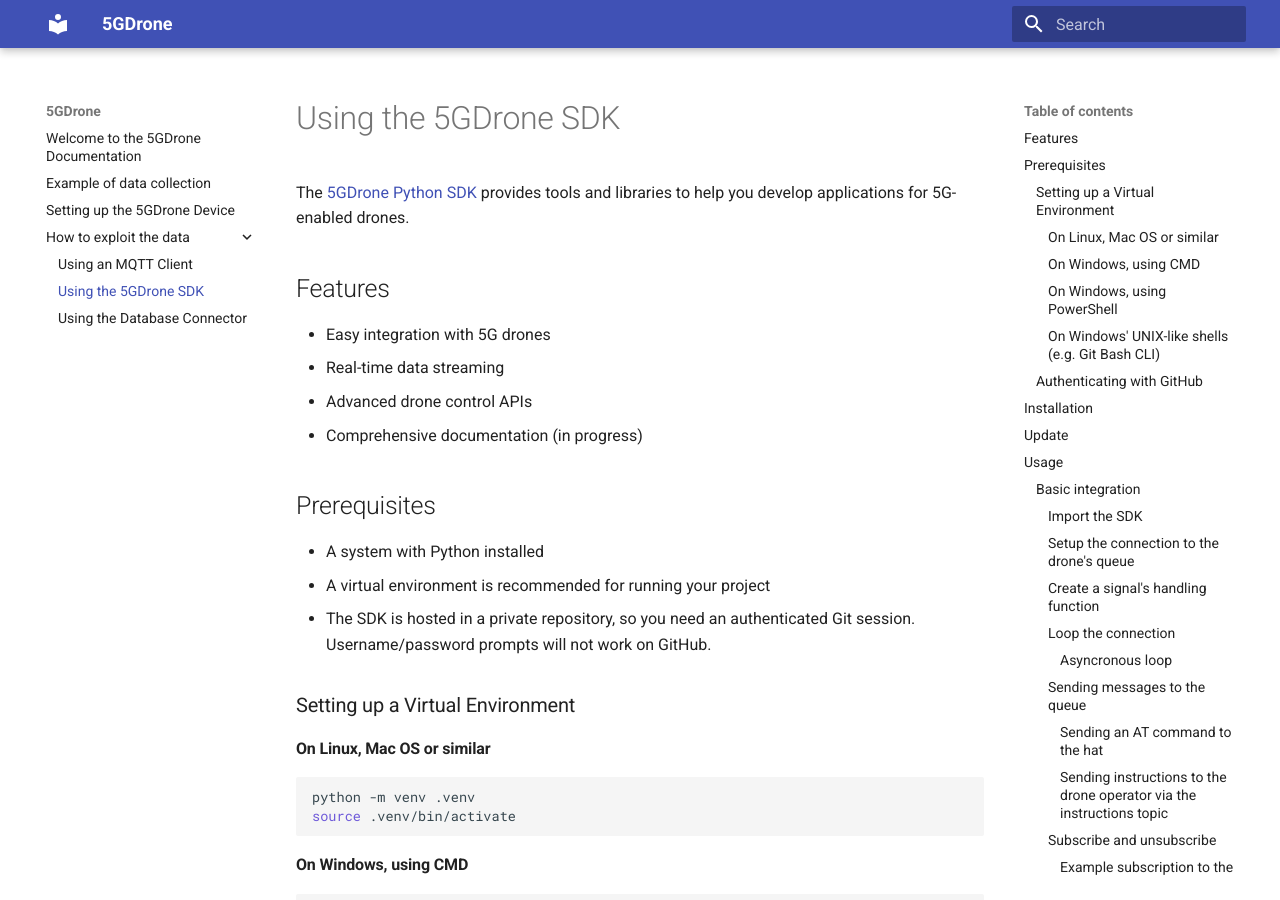
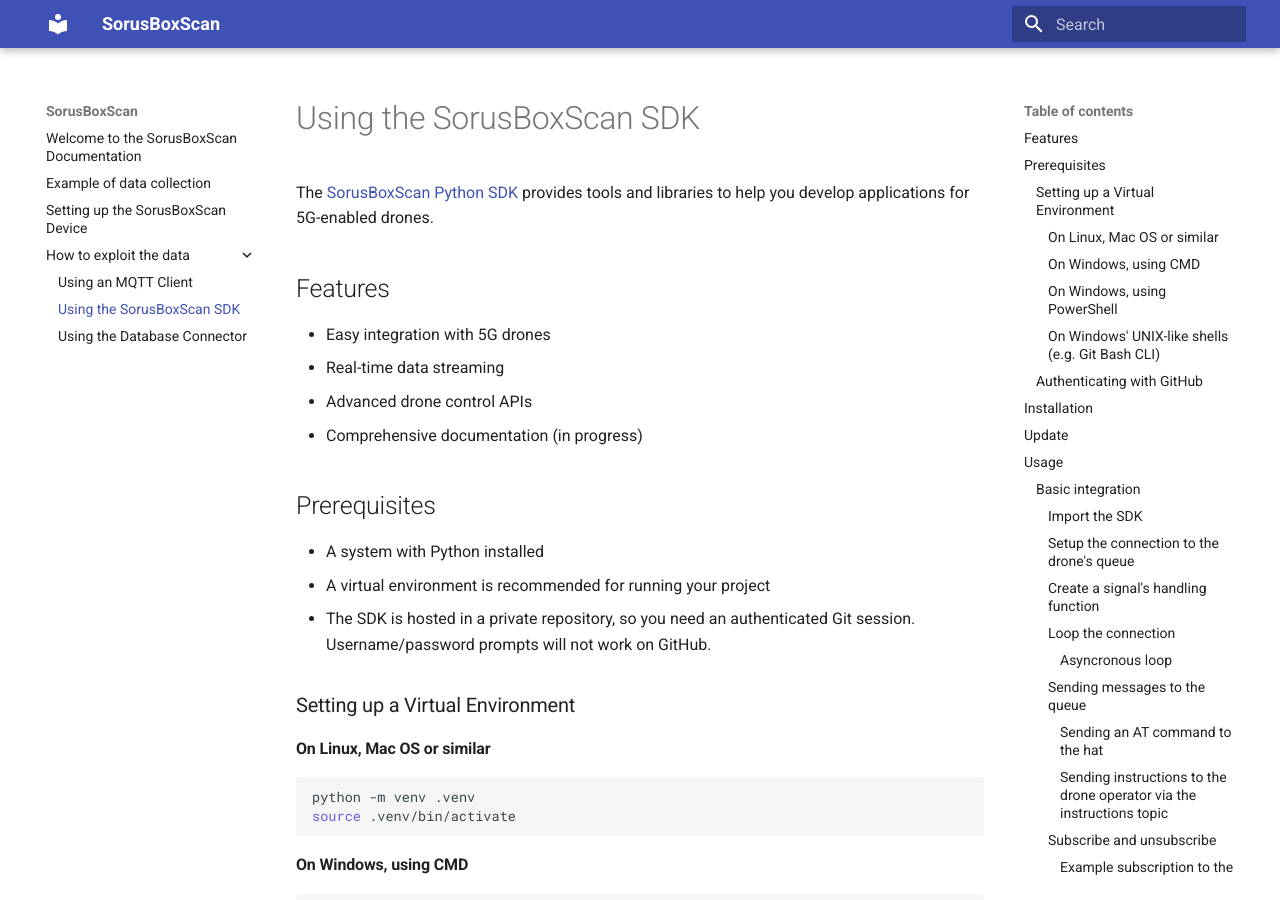
Before and after one commit to aferre88/5gdrone-docs, an MkDocs documentation site: the page built from docs/how-to-exploit-the-data/2sdk.md, in a window 1280 px wide and 900 px high. Built offline with MkDocs 1.6.1 and Material for MkDocs 9.7.7, drawn with Linux system fonts in a browser that asks for light colours.

Commit message:
5GDrone -> SorusBoxScan

```diff
--- a/docs/example.md
+++ b/docs/example.md
@@ -5,21 +5,21 @@
 
 For nearly 2.5 hours, both devices recorded the received signal strength and position every second. During this time, the vehicle was driven through residential streets, conventional roads, and motorways at speeds of up to 120 km/h. The vehicle was also stationary for 1.5 hours to observe how the measurements evolved over time. Unfortunately, these measurements were not recorded correctly because the device failed to correlate the data with the GPS location.
 
-The signal strength was measured in RSRP, as this was the only available metric for the mobile device. However, the 5GDrone also logged the RSRQ.
+The signal strength was measured in RSRP, as this was the only available metric for the mobile device. However, the SorusBoxScan also logged the RSRQ.
 
 ## Mapped results
 
 The map was divided into 50x50 meter square cells. The recorded signal strengths were color-coded on the map, representing the average RSRP for each cell according to the legend.
 
-![Map with the average RSRP for the mobile phone and the 5GDrone device](img/map-comparison.png)
+![Map with the average RSRP for the mobile phone and the SorusBoxScan device](img/map-comparison.png)
 
-It was observed that the 5GDrone device generally recorded better signal strength, likely due to its larger external antennas. However, the signal strength showed a high correlation between both devices. The correlation was not consistent across all stretches, which was expected since the devices were not always connected to the same band. The phone connected to 5G SA, while the 5GDrone connected to 5G NSA. Upon manual review, it was observed that the phone tended to connect to the N78 band for longer periods compared to the 5GDrone device.
+It was observed that the SorusBoxScan device generally recorded better signal strength, likely due to its larger external antennas. However, the signal strength showed a high correlation between both devices. The correlation was not consistent across all stretches, which was expected since the devices were not always connected to the same band. The phone connected to 5G SA, while the SorusBoxScan connected to 5G NSA. Upon manual review, it was observed that the phone tended to connect to the N78 band for longer periods compared to the SorusBoxScan device.
 
-Unfortunately, the mobile phone software did not record the band to which the phone was connected. However, this detail is available for the 5GDrone.
+Unfortunately, the mobile phone software did not record the band to which the phone was connected. However, this detail is available for the SorusBoxScan.
 
 Additionally, the mobile operator's antennas in the test area can be viewed in [the Antenas Móviles website](https://www.antenasmoviles.es/?b&B1&B3&B7&B8&B20&B38&5GL&5G&5GH&ms&/#14/40.2507/-3.7220/osm).
 
-## Results by band on the 5GDrone device
+## Results by band on the SorusBoxScan device
 ### b0
 ![b0](img/band-maps/b0.png)
 
--- a/docs/how-to-exploit-the-data/2sdk.md
+++ b/docs/how-to-exploit-the-data/2sdk.md
@@ -1,6 +1,6 @@
-# Using the 5GDrone SDK
+# Using the SorusBoxScan SDK
 
-The [5GDrone Python SDK](https://github.com/aferre88/5gdrone-sdk) provides tools and libraries to help you develop applications for 5G-enabled drones.
+The [SorusBoxScan Python SDK](https://github.com/aferre88/5gdrone-sdk) provides tools and libraries to help you develop applications for 5G-enabled drones.
 
 ## Features
 
--- a/docs/index.md
+++ b/docs/index.md
@@ -1,8 +1,8 @@
-# Welcome to the 5GDrone Documentation
+# Welcome to the SorusBoxScan Documentation
 
-![5GDrone device](img/5gdrone.jpg)
+![SorusBoxScan device](img/5gdrone.jpg)
 
-**5GDrone** is a device designed to measure the quality of 5G/4G/3G mobile network signals within a given area.
+**SorusBoxScan** is a device designed to measure the quality of 5G/4G/3G mobile network signals within a given area.
 
 It can provide data in real time whenever it connects to a suitable mobile network. If no connection is available, the device caches the data locally and relays it once connectivity is restored.
 
@@ -31,8 +31,8 @@
 ## How to Exploit the Data
 
 - **[Any MQTT client](how-to-exploit-the-data/1mqtt-client.md)** can subscribe to the signal quality messages in real time.
-- **[The 5GDrone Python SDK](how-to-exploit-the-data/2sdk.md)** provides tools and libraries to help you develop applications for 5G-enabled drones.
-- **[The 5GDrone Database Connector](how-to-exploit-the-data/3db.md)** stores each message sent by the Raspberry Pi in a database for future use. It is implemented using the SDK.
+- **[The SorusBoxScan Python SDK](how-to-exploit-the-data/2sdk.md)** provides tools and libraries to help you develop applications for 5G-enabled drones.
+- **[The SorusBoxScan Database Connector](how-to-exploit-the-data/3db.md)** stores each message sent by the Raspberry Pi in a database for future use. It is implemented using the SDK.
 
 ## Acknowledgement
 
--- a/docs/install.md
+++ b/docs/install.md
@@ -1,4 +1,4 @@
-# Setting up the 5GDrone Device
+# Setting up the SorusBoxScan Device
 
 !!! note
     This page will guide you through the installation of the software required to run the device. [Details on the physical mounting of the device](https://www.waveshare.com/w/upload/d/d8/SIM8202G-M2-5G-HAT-Assembly-en.jpg) can be found on the manufacturer's website.
--- a/mkdocs.yml
+++ b/mkdocs.yml
@@ -1,4 +1,4 @@
-site_name: 5GDrone
+site_name: SorusBoxScan
 site_url: https://aferre88.github.io/5gdrone-docs/
 theme:
   name: material
```
Also changed, not shown: docs/how-to-exploit-the-data/3db.md (+1 -1 lines), 1 other file.
